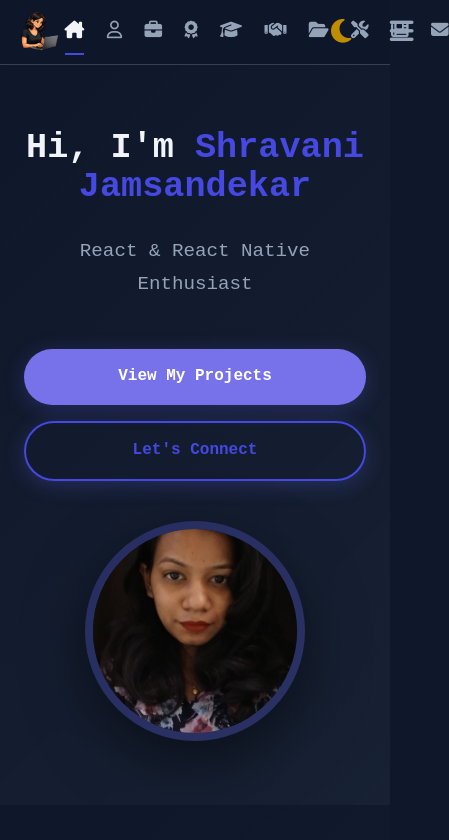
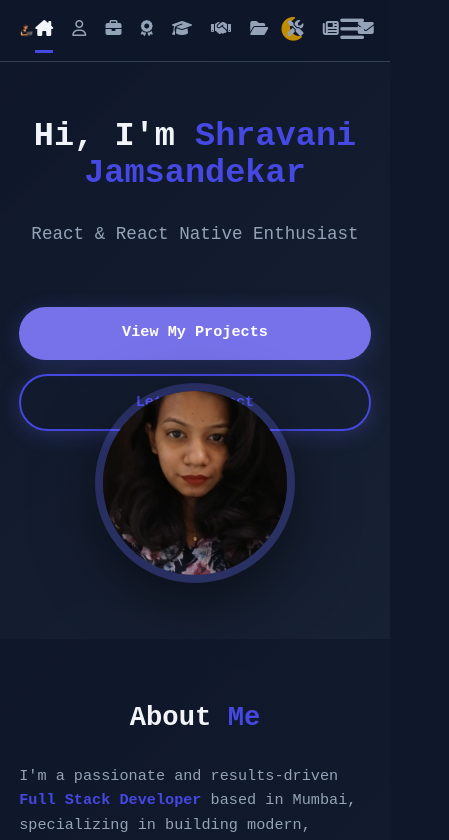
Before and after one commit to shravani1906/shravani-portfolio, a React (Vite) app: page / in a window 390 px wide. Shown: the top 840 px of the page, 449 px wide, since content can reach past the window. Built offline with nearby package versions, Linux system fonts and the light colour scheme; a web font is replaced by a local one.

Commit message:
fix: mobile responsiveness

```diff
--- a/src/index.css
+++ b/src/index.css
@@ -1178,19 +1178,37 @@ footer {
 
 /* ====================== GLOBAL RESPONSIVE (780px) ====================== */
 @media (max-width: 780px) {
+  /* ===== GLOBAL FIXES ===== */
+  * {
+    box-sizing: border-box;
+  }
+
+  html,
+  body {
+    overflow-x: hidden;
+    max-width: 100%;
+  }
+
+  img {
+    max-width: 100%;
+    height: auto;
+  }
+
   /* ===== BASE ===== */
   h1 {
-    font-size: 2.2rem !important;
+    font-size: 2.1rem !important;
     line-height: 1.2;
   }
 
   h2 {
-    font-size: 1.9rem !important;
-    margin-bottom: 1.5rem;
+    font-size: 1.7rem !important;
+    margin-bottom: 1.4rem;
+    text-align: center;
+    word-break: break-word;
   }
 
   h3 {
-    font-size: 1.3rem !important;
+    font-size: 1.2rem !important;
   }
 
   p {
@@ -1199,76 +1217,72 @@ footer {
   }
 
   section {
-    padding: 4rem 1.5rem !important;
+    padding: 3.5rem 1.2rem !important;
+    max-width: 100%;
   }
 
   /* ===== NAVBAR ===== */
   .nav-container {
-    padding: 0.6rem 5%;
+    padding: 0.5rem 5%;
   }
 
   .logo-img {
-    height: 45px;
+    height: 42px;
   }
 
   .nav-links {
-    width: 80%;
-    max-width: 260px;
-    gap: 1.4rem;
+    width: 75%;
+    max-width: 240px;
+    gap: 1.2rem;
   }
 
   .nav-links a {
-    font-size: 1.1rem;
+    font-size: 1rem;
   }
 
   /* ===== HERO ===== */
   .hero {
-    padding: 4rem 1.5rem !important;
+    padding: 3.5rem 1.2rem !important;
   }
 
   .hero-row {
     flex-direction: column;
-    gap: 2.5rem;
+    gap: 2rem;
     text-align: center;
   }
 
   .profile-circle {
-    width: 220px;
-    height: 220px;
-    margin-top: 0;
+    width: 200px;
+    height: 200px;
   }
 
   .typing {
-    font-size: 1.2rem;
+    font-size: 1.1rem;
   }
 
   .btn-container {
     flex-direction: column;
-    gap: 1rem;
+    gap: 0.9rem;
   }
 
   .btn {
     width: 100%;
-    padding: 0.9rem 1.5rem;
-    font-size: 1rem;
+    padding: 0.85rem 1.4rem;
+    font-size: 0.95rem;
   }
 
   /* ===== ABOUT ===== */
   .about-container {
     grid-template-columns: 1fr;
-    gap: 2rem;
-  }
-
-  .about-content {
-    font-size: 1rem;
+    gap: 1.8rem;
   }
 
   .career-interests-card {
-    padding: 1.6rem;
+    padding: 1.4rem;
   }
 
   .interest-item {
-    font-size: 0.95rem;
+    font-size: 0.9rem;
   }
 
   /* ===== EXPERIENCE ===== */
@@ -1278,34 +1292,40 @@ footer {
 
   .timeline-item {
     flex-direction: column;
-    gap: 1rem;
+    gap: 0.9rem;
   }
 
   .timeline-content {
-    padding: 1.4rem;
+    padding: 1.3rem;
   }
 
   .timeline-dot {
     display: none;
   }
 
-  /* ===== CERTIFICATIONS ===== */
+  /* ===== CERTIFICATIONS (FIXED) ===== */
+  #certifications {
+    overflow: hidden;
+  }
+
   .certifications-grid {
-    grid-template-columns: 1fr;
+    grid-template-columns: 1fr !important;
+    gap: 1.4rem;
   }
 
   .cert-card {
-    padding: 1.4rem;
+    padding: 1.3rem;
   }
 
   .cert-filters {
     flex-direction: column;
-    gap: 0.8rem;
+    gap: 0.7rem;
+    align-items: stretch;
   }
 
   .filter-options {
     flex-direction: column;
-    gap: 0.8rem;
+    gap: 0.7rem;
   }
 
   .search-input,
@@ -1316,44 +1336,40 @@ footer {
   /* ===== PROJECTS ===== */
   .projects-grid {
     grid-template-columns: 1fr;
-    gap: 1.8rem;
+    gap: 1.5rem;
   }
 
   .project-info {
-    padding: 1.5rem;
+    padding: 1.3rem;
   }
 
   /* ===== SERVICES ===== */
   #services .services-grid {
     grid-template-columns: 1fr;
-    gap: 1.8rem;
+    gap: 1.5rem;
   }
 
   #services .project-card {
-    padding: 1.8rem 1.4rem;
+    padding: 1.5rem 1.2rem;
   }
 
   #services .end-to-end {
-    padding: 2rem 1.5rem;
+    padding: 1.8rem 1.3rem;
   }
 
   /* ===== SKILLS ===== */
   .skills-grid {
     grid-template-columns: 1fr;
-    gap: 1.8rem;
+    gap: 1.5rem;
   }
 
   .skill-category {
-    padding: 1.6rem;
-  }
-
-  .soft-skills-tags {
-    gap: 0.6rem;
+    padding: 1.4rem;
   }
 
   .skill-tag {
-    font-size: 0.9rem;
-    padding: 0.5rem 1rem;
+    font-size: 0.85rem;
+    padding: 0.45rem 0.9rem;
   }
 
   /* ===== ARTICLES ===== */
@@ -1362,53 +1378,62 @@ footer {
   }
 
   .article-card {
-    padding: 1.5rem;
+    padding: 1.3rem;
     max-height: none;
   }
 
   /* ===== CONTACT ===== */
   form {
-    gap: 1rem;
+    gap: 0.9rem;
   }
 
   input,
   textarea {
-    font-size: 1rem;
-    padding: 1rem;
+    font-size: 0.95rem;
+    padding: 0.9rem;
   }
 
   .social-links {
-    gap: 1.5rem;
+    gap: 1.2rem;
   }
 
   .social-links a {
-    font-size: 1.8rem;
+    font-size: 1.6rem;
   }
 
   /* ===== CTA ===== */
   .cta-banner {
-    padding: 2.5rem 1.5rem;
+    padding: 2rem 1.2rem;
   }
 
   .cta-banner h2 {
-    font-size: 1.8rem;
+    font-size: 1.6rem;
   }
 
   .cta-banner .btn {
     width: 100%;
-    padding: 1rem;
+    padding: 0.9rem;
   }
 
   /* ===== FOOTER ===== */
   footer {
-    padding: 1.5rem;
+    padding: 1.3rem;
   }
 
   .footer-tagline {
-    font-size: 0.85rem;
+    font-size: 0.8rem;
   }
 
   .footer-bottom {
-    font-size: 0.75rem;
+    font-size: 0.7rem;
+  }
+
+  /* ===== BACK TO TOP (FIXED POSITION) ===== */
+  .back-to-top {
+    position: fixed;
+    bottom: 14px;
+    right: 12px;
+    transform: scale(0.9);
+    z-index: 1000;
   }
 }
```
